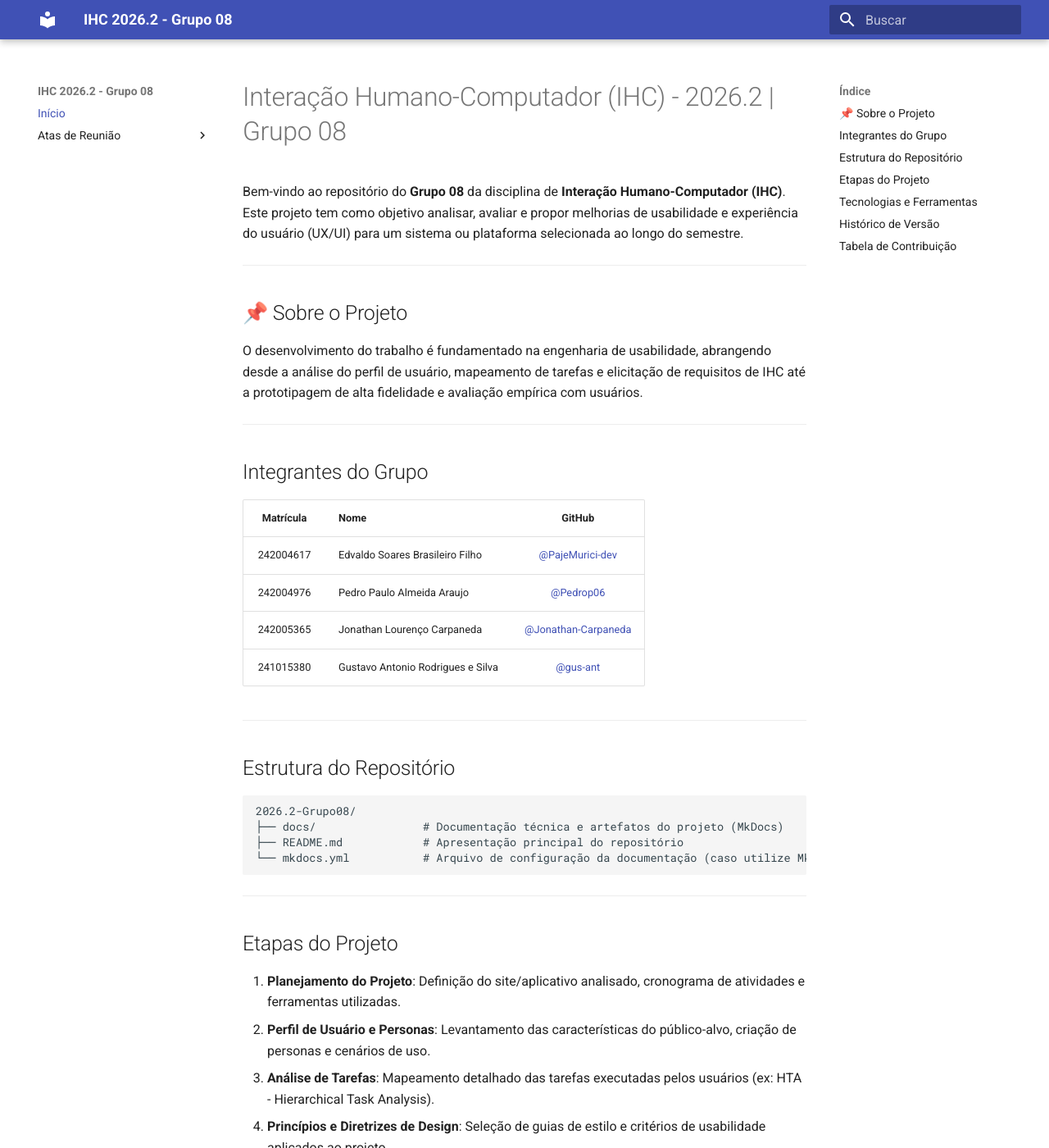
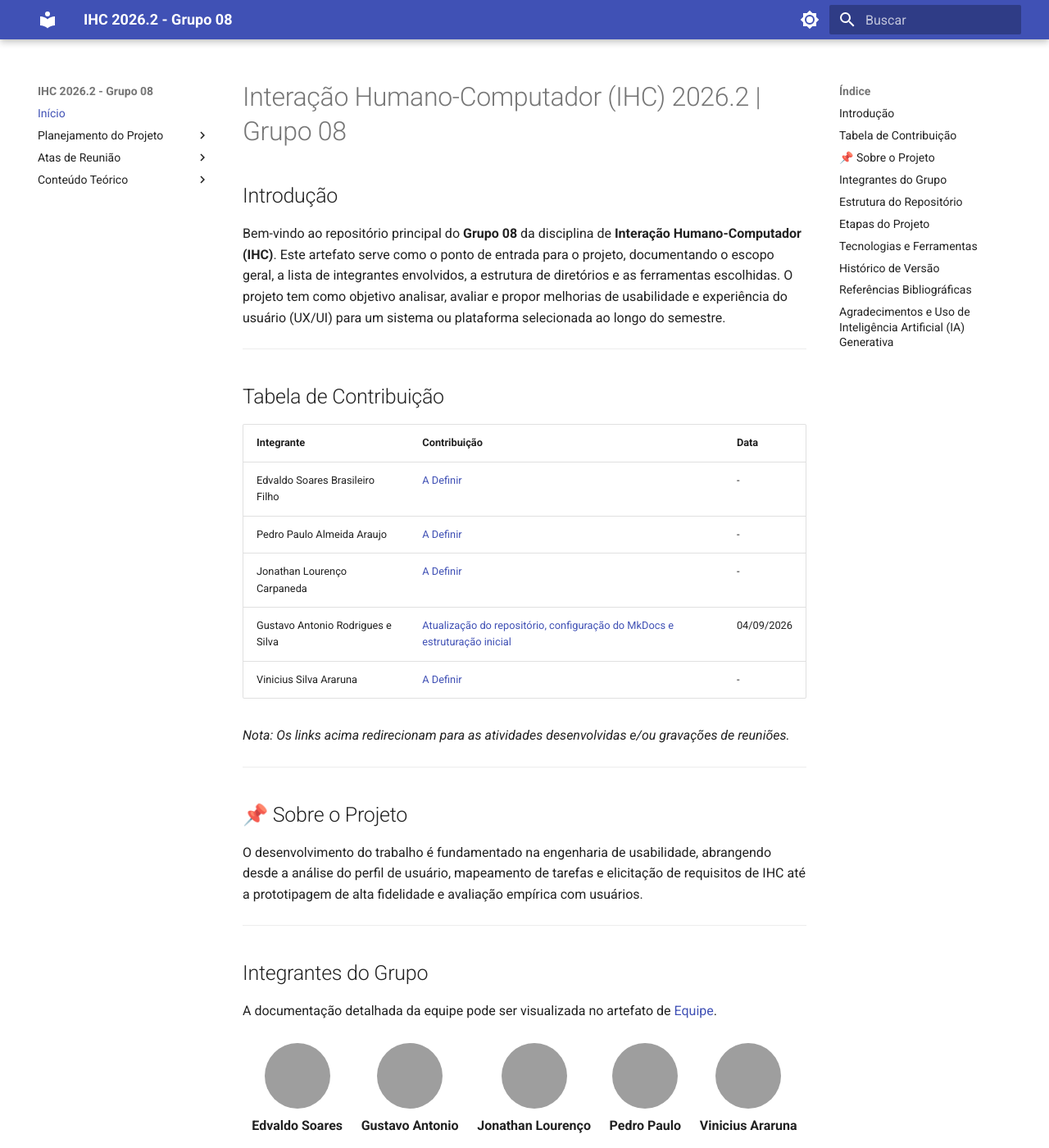
Before and after one commit to Interacao-Humano-Computador/2026.2-Grupo08, an MkDocs documentation site: the page built from docs/index.md, in a window 1280 px wide and 1400 px high. Shown: the whole window at 82% size. Built offline with MkDocs 1.6.1 and Material for MkDocs 9.7.7, drawn with Linux system fonts in a browser that asks for light colours; some of the changed text lies outside the part shown; grey boxes are pictures that could not be loaded.

Commit message:
docs: reestruturacao completa da documentacao da Etapa 1 e inclusao do quadro de atribuicoes

```diff
--- a/docs/index.md
+++ b/docs/index.md
@@ -1,6 +1,22 @@
-# Interação Humano-Computador (IHC) - 2026.2 | Grupo 08
+# Interação Humano-Computador (IHC)  2026.2 | Grupo 08
 
-Bem-vindo ao repositório do **Grupo 08** da disciplina de **Interação Humano-Computador (IHC)**. Este projeto tem como objetivo analisar, avaliar e propor melhorias de usabilidade e experiência do usuário (UX/UI) para um sistema ou plataforma selecionada ao longo do semestre.
+## Introdução
+
+Bem-vindo ao repositório principal do **Grupo 08** da disciplina de **Interação Humano-Computador (IHC)**. Este artefato serve como o ponto de entrada para o projeto, documentando o escopo geral, a lista de integrantes envolvidos, a estrutura de diretórios e as ferramentas escolhidas. O projeto tem como objetivo analisar, avaliar e propor melhorias de usabilidade e experiência do usuário (UX/UI) para um sistema ou plataforma selecionada ao longo do semestre.
+
+---
+
+## Tabela de Contribuição
+
+| Integrante | Contribuição | Data |
+| :--- | :--- | :--- |
+| Edvaldo Soares Brasileiro Filho | [A Definir]() | - |
+| Pedro Paulo Almeida Araujo | [A Definir]() | - |
+| Jonathan Lourenço Carpaneda | [A Definir]() | - |
+| Gustavo Antonio Rodrigues e Silva | [Atualização do repositório, configuração do MkDocs e estruturação inicial]() | 04/09/2026 |
+| Vinicius Silva Araruna | [A Definir]() | - |
+
+*Nota: Os links acima redirecionam para as atividades desenvolvidas e/ou gravações de reuniões.*
 
 ---
 
@@ -12,12 +28,30 @@
 
 ## Integrantes do Grupo
 
-| Matrícula | Nome | GitHub |
-| :---: | :--- | :---: |
-| 242004617 | Edvaldo Soares Brasileiro Filho | [@PajeMurici-dev](https://github.com/PajeMurici-dev) |
-| 242004976 | Pedro Paulo Almeida Araujo | [@Pedrop06](https://github.com/Pedrop06) |
-| 242005365 | Jonathan Lourenço Carpaneda | [@Jonathan-Carpaneda](https://github.com/Jonathan-Carpaneda) |
-| 241015380 | Gustavo Antonio Rodrigues e Silva | [@gus-ant](https://github.com/gus-ant) |
+A documentação detalhada da equipe pode ser visualizada no artefato de [Equipe](planejamento/equipe.md).
+
+<div align="center" style="display: flex; justify-content: space-around; align-items: center; text-align: center; flex-wrap: wrap;">
+  <div style="margin: 10px;">
+    <img src="https://github.com/PajeMurici-dev.png" alt="Foto de Edvaldo Soares" width="80" height="80" style="border-radius: 50%; object-fit: cover; aspect-ratio: 1/1;"><br>
+    <b>Edvaldo Soares</b>
+  </div>
+  <div style="margin: 10px;">
+    <img src="https://github.com/gus-ant.png" alt="Foto de Gustavo Antonio" width="80" height="80" style="border-radius: 50%; object-fit: cover; aspect-ratio: 1/1;"><br>
+    <b>Gustavo Antonio</b>
+  </div>
+  <div style="margin: 10px;">
+    <img src="https://github.com/Jonathan-Carpaneda.png" alt="Foto de Jonathan Lourenço" width="80" height="80" style="border-radius: 50%; object-fit: cover; aspect-ratio: 1/1;"><br>
+    <b>Jonathan Lourenço</b>
+  </div>
+  <div style="margin: 10px;">
+    <img src="https://github.com/Pedrop06.png" alt="Foto de Pedro Paulo" width="80" height="80" style="border-radius: 50%; object-fit: cover; aspect-ratio: 1/1;"><br>
+    <b>Pedro Paulo</b>
+  </div>
+  <div style="margin: 10px;">
+    <img src="https://github.com/ViniciusA05.png" alt="Foto de Vinicius Araruna" width="80" height="80" style="border-radius: 50%; object-fit: cover; aspect-ratio: 1/1;"><br>
+    <b>Vinicius Araruna</b>
+  </div>
+</div>
 
 ---
 
@@ -58,13 +92,18 @@
 
 | Versão | Data | Descrição | Autor(es) | Revisor(es) |
 | :---: | :---: | :--- | :---: | :---: |
-| `1.0` | 03/09/2026 | Criação inicial do README formal do projeto | [Gustavo](https://github.com/gus-ant) | — |
-| `1.1` | 04/09/2026 | Configuração do MkDocs e inclusão da Tabela de Contribuição | [Gustavo](https://github.com/gus-ant) | — |
+| `1.0` | 03/09/2026 | Criação inicial do README formal do projeto | Gustavo Antonio | [A Definir] |
+| `1.1` | 04/09/2026 | Configuração do MkDocs e inclusão da Tabela de Contribuição | Gustavo Antonio | [A Definir] |
+| `1.2` | 04/09/2026 | Padronização dos artefatos: Introdução, Tabela no topo, Referências e IA | Gustavo Antonio | [A Definir] |
 
 ---
 
-## Tabela de Contribuição
+## Referências Bibliográficas
 
-| Integrante | Contribuição | Data |
-| :--- | :--- | :--- |
-| Gustavo Antonio Rodrigues e Silva ([@gus-ant](https://github.com/gus-ant)) | Atualização da página inicial do projeto e estruturação da documentação no MkDocs. | 04/09/2026 |
+1. BARBOSA, Simone D. J.; SILVA, Bruno S. *Interação Humano-Computador*. 1. ed. Rio de Janeiro: Elsevier, 2010.
+
+---
+
+## Agradecimentos e Uso de Inteligência Artificial (IA) Generativa
+
+Durante a elaboração da estrutura deste artefato e padronização do Markdown, foi utilizado apoio de Inteligência Artificial Generativa (LLM). O modelo auxiliou na geração das tabelas e formatação do histórico de versão e contribuições, sendo revisado pela equipe humana antes da publicação final.
--- a/mkdocs.yml
+++ b/mkdocs.yml
@@ -3,7 +3,35 @@
 theme:
   name: material
   language: pt-BR
+  palette:
+    - media: "(prefers-color-scheme: light)"
+      scheme: default
+      primary: indigo
+      accent: indigo
+      toggle:
+        icon: material/brightness-7
+        name: Trocar para modo escuro
+    - media: "(prefers-color-scheme: dark)"
+      scheme: slate
+      primary: indigo
+      accent: indigo
+      toggle:
+        icon: material/brightness-4
+        name: Trocar para modo claro
 nav:
   - Início: index.md
+  - Planejamento do Projeto:
+    - Equipe: planejamento/equipe.md
+    - Cronograma Planejado: planejamento/cronograma-planejado.md
+    - Cronograma Executado: planejamento/cronograma-executado.md
+    - Quadro de Atribuições: planejamento/quadro-de-atribuicoes.md
+    - Ferramentas: planejamento/ferramentas.md
+    - Processo de Design: planejamento/processo-de-design.md
+    - Heat Map: planejamento/heatmap.md
+    - Lista de Sites Avaliados: planejamento/sites-avaliados.md
+    - Site Selecionado: planejamento/site-selecionado.md
   - Atas de Reunião:
+    - Índice de Atas: atas/index.md
     - Reunião 04/09/2026: atas/ata1.md
+  - Conteúdo Teórico:
+    - Itens Avaliados: conteudo-teorico/index.md
```
Also changed, not shown: README.md (+21 -9 lines), docs/atas/ata1.md (+68 -34 lines), docs/atas/index.md (added, +7 -0 lines), docs/conteudo-teorico/index.md (added, +33 -0 lines), docs/planejamento/cronograma-executado.md (added, +39 -0 lines), docs/planejamento/cronograma-planejado.md (added, +39 -0 lines), docs/planejamento/heatmap.md (added, +27 -0 lines), docs/planejamento/processo-de-design.md (added, +27 -0 lines), docs/planejamento/quadro-de-atribuicoes.md (added, +50 -0 lines), docs/planejamento/site-selecionado.md (added, +58 -0 lines), docs/planejamento/sites-avaliados.md (added, +72 -0 lines), site/atas/ata1/index.html, site/index.html, site/search/search_index.json.
